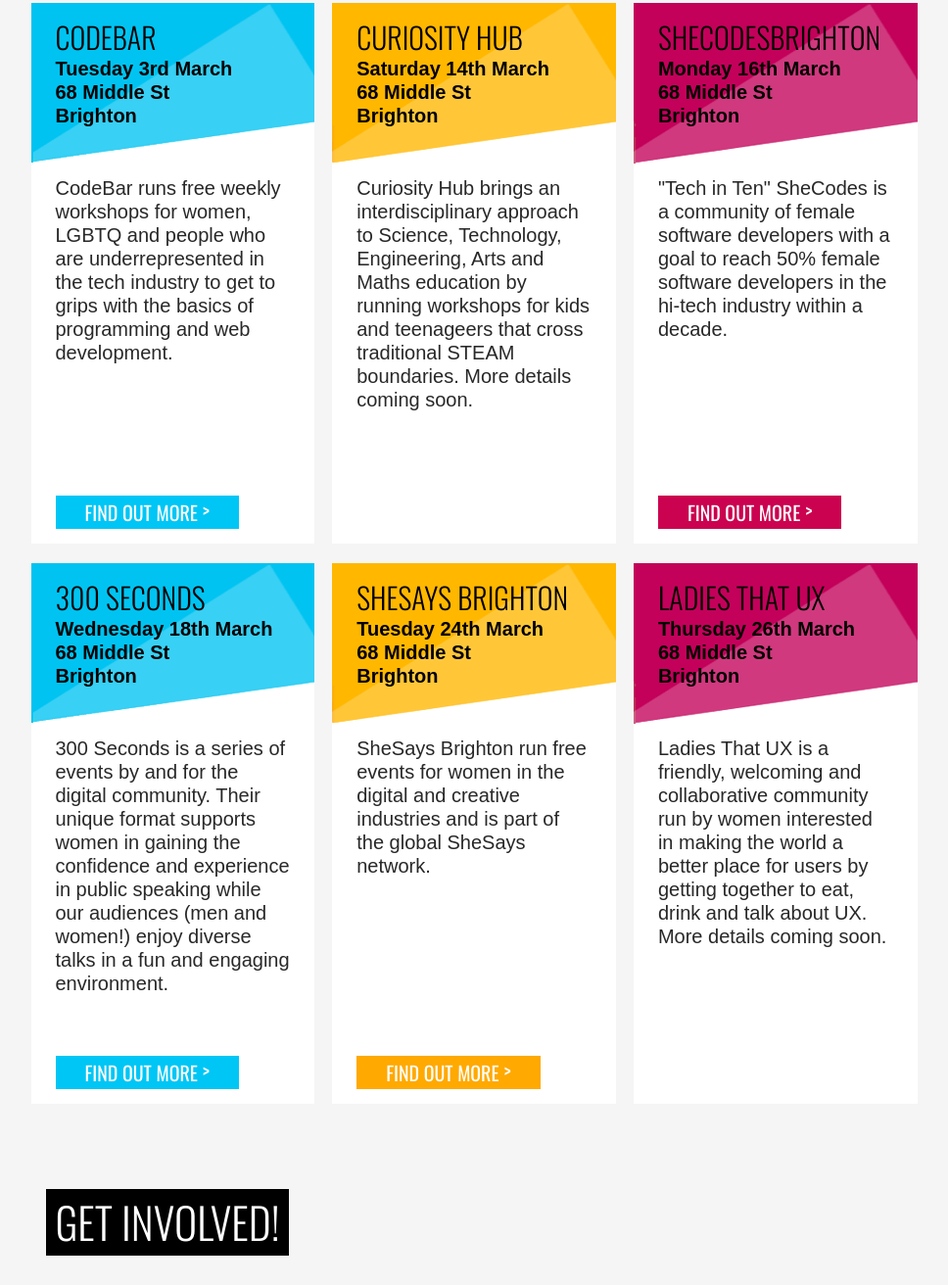
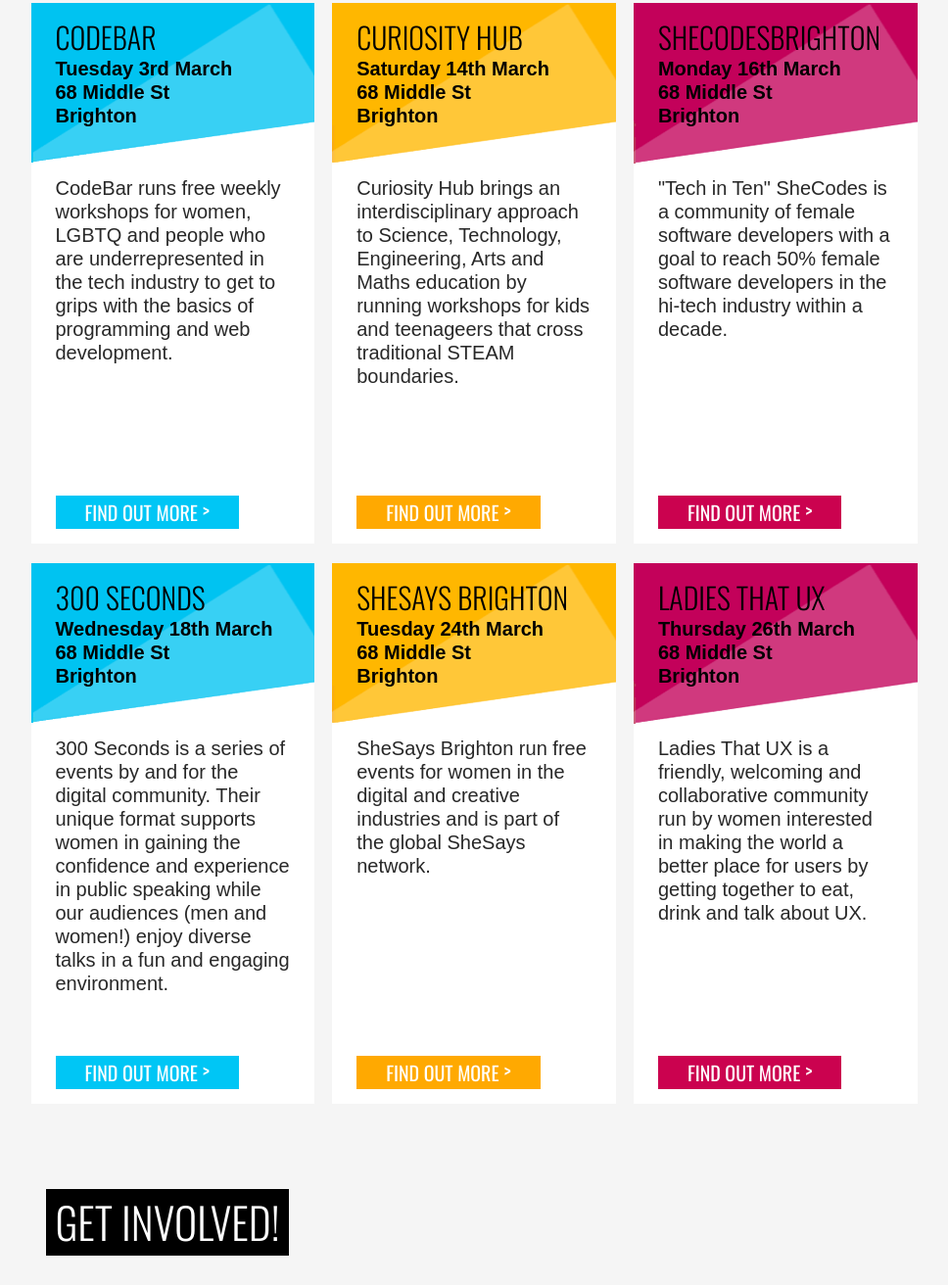
Before and after one commit to alexandtheweb/springforward, a plain HTML site: page index.html in a window 1280 px wide. Shown: the part 859-2171 px from the top of the page at 98% size, without its empty margins (156-1124 px from the left). Drawn offline with nearby package versions, Linux system fonts and the light colour scheme; files whose address does not match are found by name; a web font is replaced by a local one.

Commit message:
Closes #6; add Ladies that UX and Curiosity Hub URLs

```diff
--- a/index.html
+++ b/index.html
@@ -77,7 +77,7 @@
                     </div>
                 </article>
                 <article class="event-detail event-2" itemscope itemtype="http://schema.org/Event">
-                    <!-- <a href="" itemprop="urlTODO" target="_blank"> -->
+                    <a href="http://www.eventbrite.co.uk/e/curiosity-hub-spring-forward-motherdaughter-stop-motion-animation-workshops-registration-15451765647" itemprop="http://www.eventbrite.co.uk/e/curiosity-hub-spring-forward-motherdaughter-stop-motion-animation-workshops-registration-15451765647" target="_blank">
                         <header class="event-header">
                             <h1 class="event-title" itemprop="name">Curiosity Hub</h1>
                             <p class="event-meta">
@@ -87,9 +87,10 @@
                                 <span itemprop="location">Brighton</span>
                             </p>
                         </header>
-                    <!-- </a> -->
+                    </a>
                     <div class="event-desc">
-                        <p>Curiosity Hub brings an interdisciplinary approach to Science, Technology, Engineering, Arts and Maths education by running workshops for kids and teenageers that cross traditional STEAM boundaries. More details coming soon.</p>
+                        <p>Curiosity Hub brings an interdisciplinary approach to Science, Technology, Engineering, Arts and Maths education by running workshops for kids and teenageers that cross traditional STEAM boundaries. </p>
+                        <a href="http://www.eventbrite.co.uk/e/curiosity-hub-spring-forward-motherdaughter-stop-motion-animation-workshops-registration-15451765647" itemprop="http://www.eventbrite.co.uk/e/curiosity-hub-spring-forward-motherdaughter-stop-motion-animation-workshops-registration-15451765647" class="btn" target="_blank">Find out more <span>></span></a>
                     </div>
                 </article>
 
@@ -150,7 +151,7 @@
                 </article>
 
                 <article class="event-detail event-3" itemscope itemtype="http://schema.org/Event">
-                    <!-- <a href="" itemprop="" target="_blank"> -->
+                    <a href="http://lanyrd.com/2015/ladiesthatux-br/" itemprop="http://lanyrd.com/2015/ladiesthatux-br/" target="_blank">
                         <header class="event-header">
                             <h1 class="event-title" itemprop="name">Ladies That UX</h1>
                             <p class="event-meta">
@@ -160,10 +161,10 @@
                                 <span itemprop="location">Brighton</span>
                             </p>
                         </header>
-                   <!--  </a> -->
+                    </a>
                     <div class="event-desc">
-                        <p>Ladies That UX is a friendly, welcoming and collaborative community run by women interested in making the world a better place for users by getting together to eat, drink and talk about UX. More details coming soon.</p>
-                        <!-- <a href="" itemprop="" class="btn" target="_blank">Find out more <span>></span></a> -->
+                        <p>Ladies That UX is a friendly, welcoming and collaborative community run by women interested in making the world a better place for users by getting together to eat, drink and talk about UX. </p>
+                        <a href="http://lanyrd.com/2015/ladiesthatux-br/" itemprop="http://lanyrd.com/2015/ladiesthatux-br/" class="btn" target="_blank">Find out more <span>></span></a>
                     </div>
                 </article>
 
```
